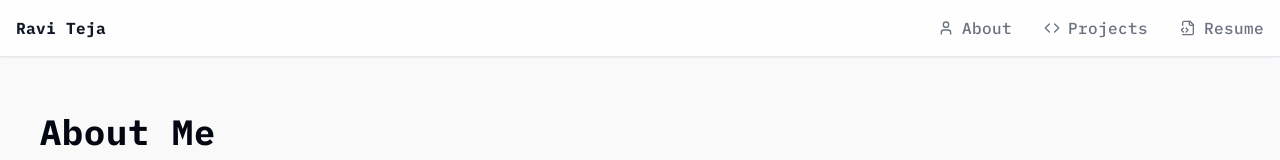
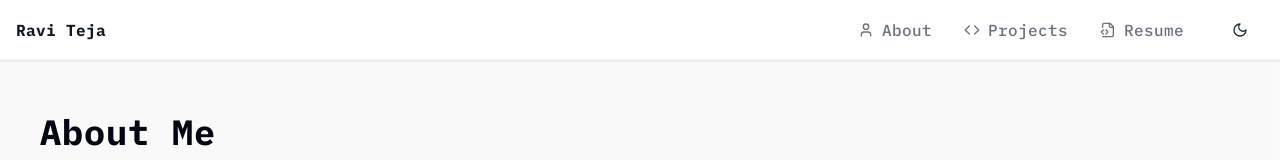
Before and after one commit to RaviTejaLadi/ravitejal, a React (Vite) app: page / in a window 1280 px wide. Shown: the top 160 px of the page. Built offline with nearby package versions, Linux system fonts and the light colour scheme.

Commit message:
feat: add theme toggle functionality with context provider

```diff
--- /dev/null
+++ b/src/components/ui/ThemeToggle.tsx
@@ -0,0 +1,23 @@
+import React from 'react';
+import { Moon, Sun } from 'lucide-react';
+import { useTheme } from '@/context/ThemeContext';
+import { Button } from './button';
+
+export const ThemeToggle: React.FC = () => {
+  const { theme, toggleTheme } = useTheme();
+
+  return (
+    <Button
+      variant="ghost"
+      onClick={toggleTheme}
+      className="rounded-full"
+      aria-label="Toggle theme"
+    >
+      {theme === 'light' ? (
+        <Moon className="size-4 text-gray-800 dark:text-gray-200" />
+      ) : (
+        <Sun className="size-4 text-gray-800 dark:text-gray-200" />
+      )}
+    </Button>
+  );
+};
--- /dev/null
+++ b/src/context/ThemeContext.tsx
@@ -0,0 +1,39 @@
+import React, { createContext, useContext, useEffect, useState } from 'react';
+
+type Theme = 'light' | 'dark';
+
+interface ThemeContextType {
+  theme: Theme;
+  toggleTheme: () => void;
+}
+
+const ThemeContext = createContext<ThemeContextType | undefined>(undefined);
+
+export const ThemeProvider: React.FC<{ children: React.ReactNode }> = ({ children }) => {
+  const [theme, setTheme] = useState<Theme>(() => {
+    const savedTheme = localStorage.getItem('theme');
+    return (
+      (savedTheme as Theme) ||
+      (window.matchMedia('(prefers-color-scheme: dark)').matches ? 'dark' : 'light')
+    );
+  });
+
+  useEffect(() => {
+    localStorage.setItem('theme', theme);
+    document.documentElement.classList.toggle('dark', theme === 'dark');
+  }, [theme]);
+
+  const toggleTheme = () => {
+    setTheme((prev) => (prev === 'light' ? 'dark' : 'light'));
+  };
+
+  return <ThemeContext.Provider value={{ theme, toggleTheme }}>{children}</ThemeContext.Provider>;
+};
+
+export const useTheme = () => {
+  const context = useContext(ThemeContext);
+  if (context === undefined) {
+    throw new Error('useTheme must be used within a ThemeProvider');
+  }
+  return context;
+};
--- a/src/layout/NavBar.tsx
+++ b/src/layout/NavBar.tsx
@@ -2,6 +2,7 @@ import { Menu, X } from 'lucide-react';
 import { useState } from 'react';
 import { navConfig } from '@/config/nav-config';
 import { cn } from '@/lib/utils';
+import { ThemeToggle } from '@/components/ui/ThemeToggle';
 
 const NavBar = () => {
   const [isMenuOpen, setIsMenuOpen] = useState(false);
@@ -24,6 +25,7 @@ const NavBar = () => {
                 <span> {link.name}</span>
               </a>
             ))}
+            <ThemeToggle/>
           </div>
 
           {/* Mobile Menu Button */}
--- a/src/main.tsx
+++ b/src/main.tsx
@@ -4,6 +4,7 @@ import App from './App.tsx';
 import './index.css';
 import { createBrowserRouter, RouterProvider } from 'react-router-dom';
 import { TooltipProvider } from './components/ui/tooltip.tsx';
+import { ThemeProvider } from './context/ThemeContext.tsx';
 // import Home from './pages/Home.tsx';
 // import About from './pages/About.tsx';
 
@@ -21,7 +22,9 @@ const router = createBrowserRouter([
 ReactDOM.createRoot(document.getElementById('root')!).render(
   <React.StrictMode>
     <TooltipProvider>
-      <RouterProvider router={router} />
+      <ThemeProvider>
+        <RouterProvider router={router} />
+      </ThemeProvider>
     </TooltipProvider>
   </React.StrictMode>,
 );
```
